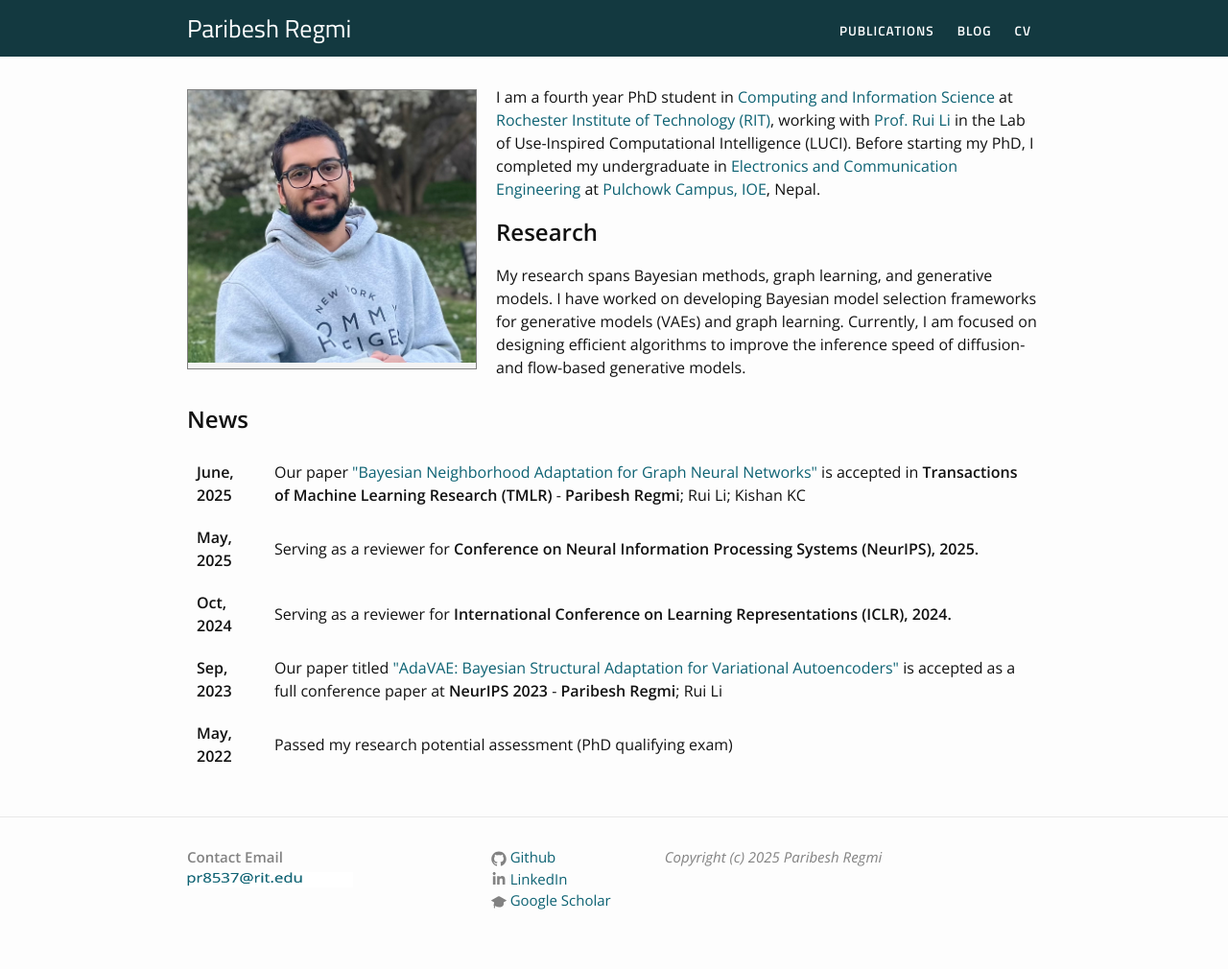
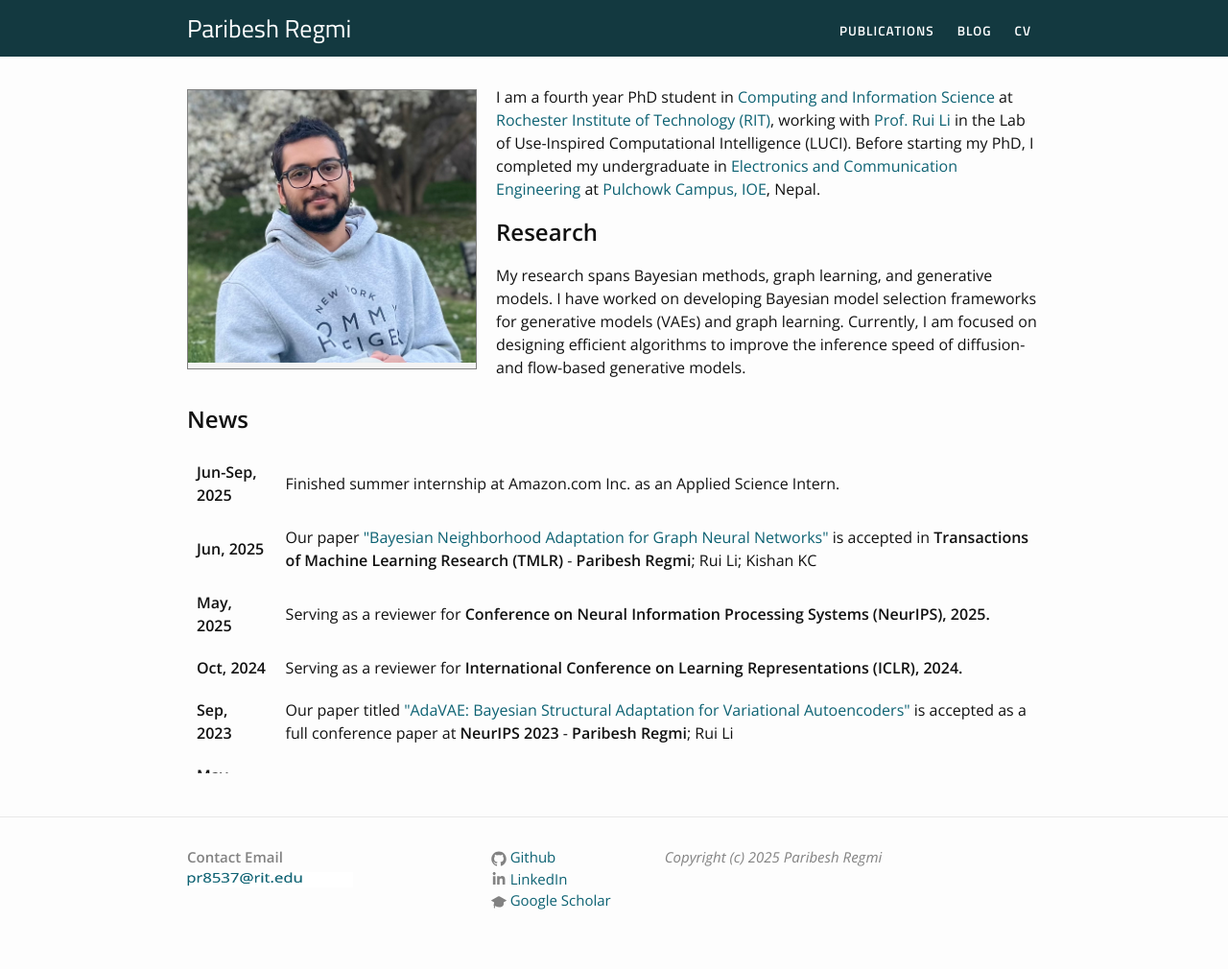
Before and after one commit to paribeshregmi/paribeshregmi.github.io, a Jekyll site: the page built from index.markdown, in a window 1280 px wide. Shown: the whole page at 96% size. Built offline with Jekyll 4.4.1, drawn with Linux system fonts in a browser that asks for light colours.

Commit message:
Update index.markdown

```diff
--- a/index.markdown
+++ b/index.markdown
@@ -23,10 +23,14 @@ My research spans Bayesian methods, graph learning, and generative models. I hav
  </h2>
  <div class="updates" style="height: 21em; overflow-y: scroll;">
      <table>
+    <tr>
+        <td><b>Jun-Sep, 2025</b></td>
+        <td> Finished summer internship at Amazon.com Inc. as an Applied Science Intern.</td>
+      </tr>
      <tr>
-        <td><b>June, 2025</b></td>
+        <td><b>Jun, 2025</b></td>
         <td> Our paper <a href="https://openreview.net/forum?id=2zEemRib3a" target="_blank" rel="noopener noreferrer">"Bayesian Neighborhood Adaptation for Graph Neural Networks"</a> is accepted in <b>Transactions of Machine Learning Research (TMLR)</b> - <b>Paribesh Regmi</b>; Rui Li; Kishan KC</td>
-      </tr>
+    </tr>
       <tr>
         <td><b>May, 2025</b></td>
         <td> Serving as a reviewer for <b>Conference on Neural Information Processing Systems (NeurIPS), 2025.</b></td>
```
